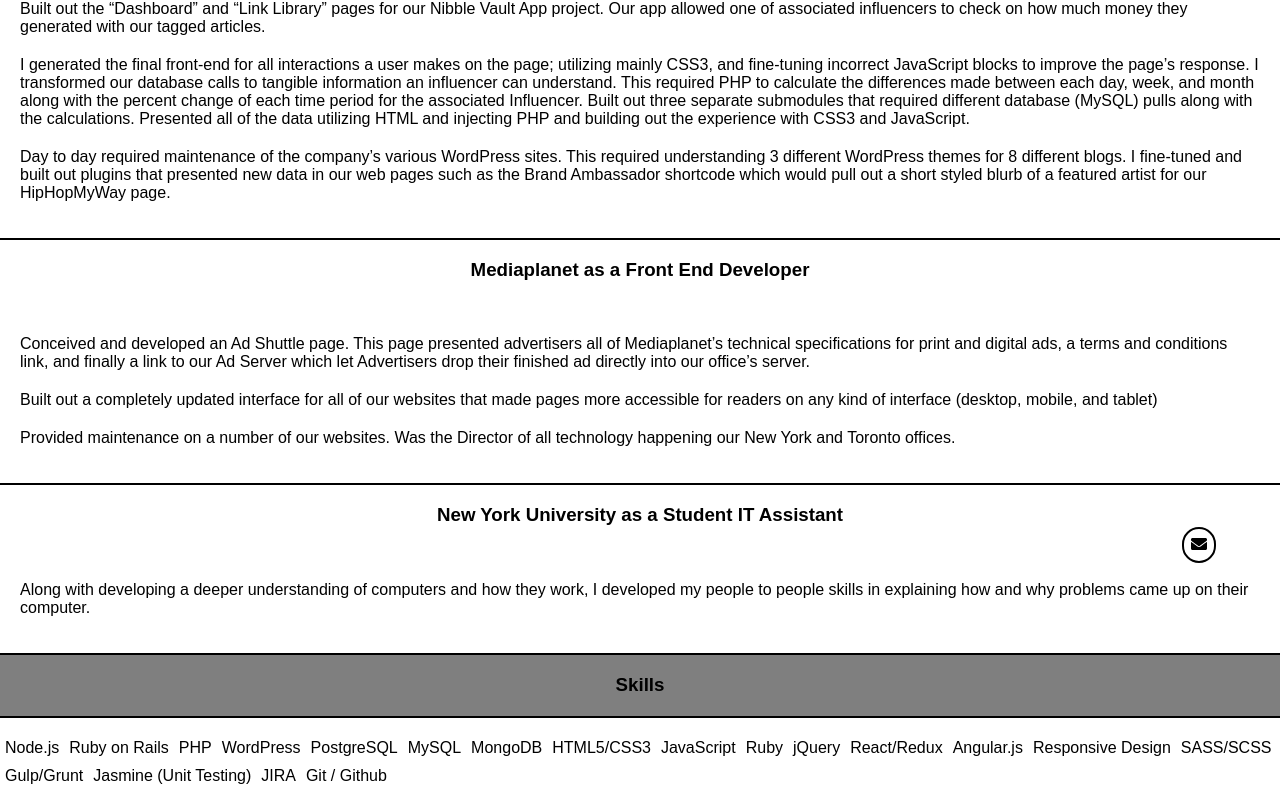
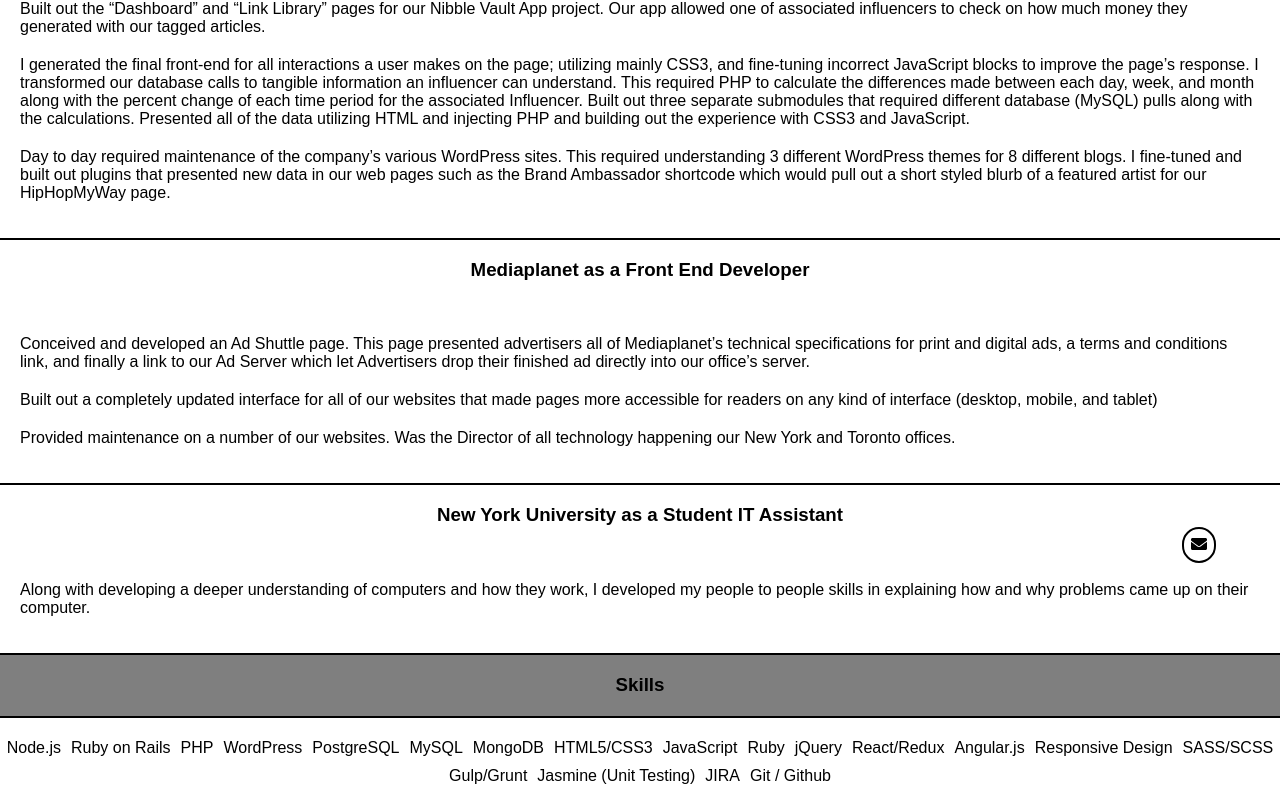
Before and after one commit to jpallath/jerrypallath.com2, a React (Create React App) app: page /experience in a window 1280 px wide. Shown: the part 197-1003 px from the top of the page. Built offline with nearby package versions, Linux system fonts and the light colour scheme.

Commit message:
i need it centered

```diff
--- a/src/styles/experience.css
+++ b/src/styles/experience.css
@@ -30,7 +30,8 @@
   display: flex;
   flex-wrap: wrap;
   align-items: left;
-  justify-content: left;
+  justify-content: center;
+  align-content: center;
 }
 
 .skills li {
```
